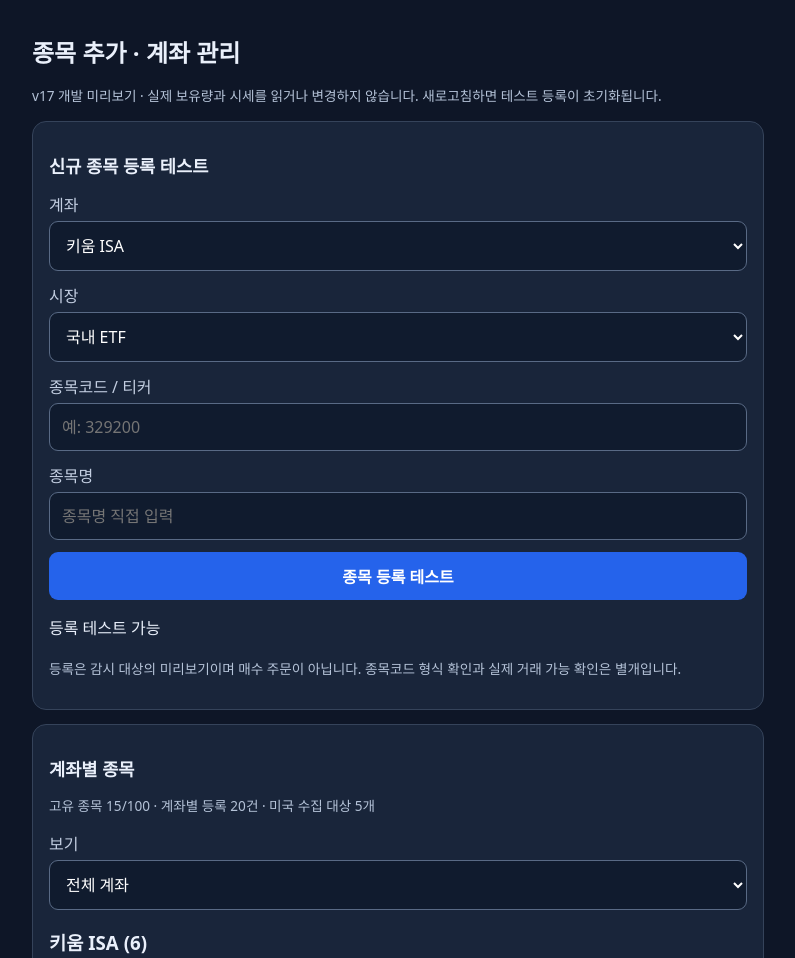
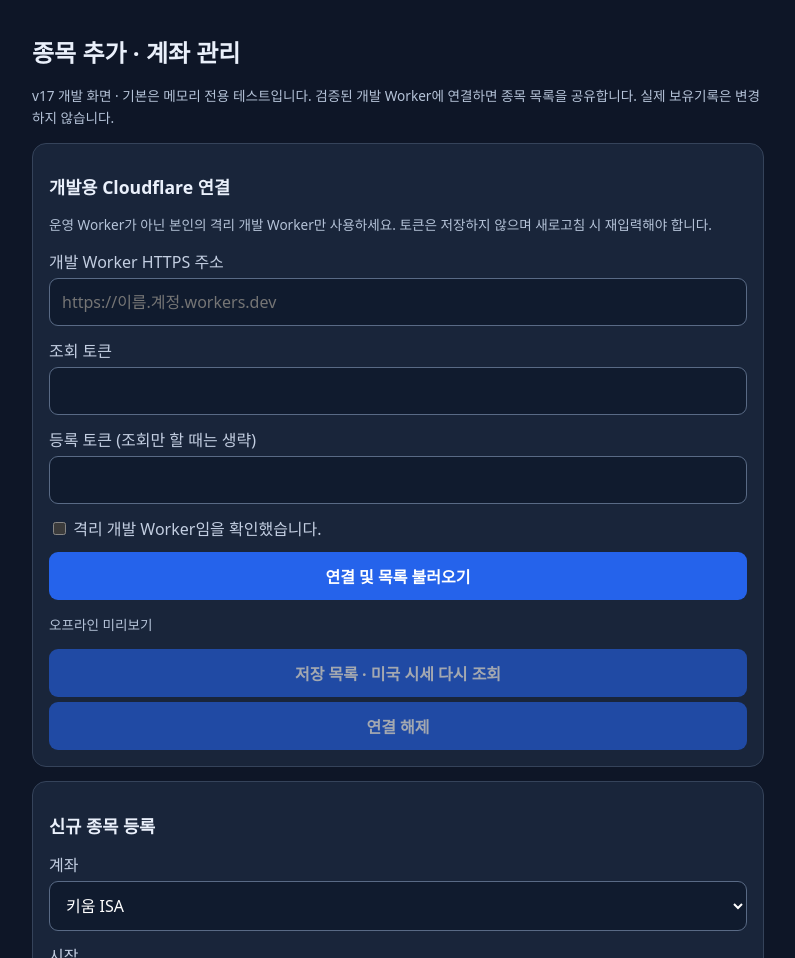
Before and after one commit to pdk7101/Jungho, a plain HTML site: page registry-preview-v17.html in a window 1280 px wide. Shown: the top 958 px of the page, without its empty margins (242-1037 px from the left). Drawn offline with Linux system fonts and the light colour scheme.

Commit message:
v17: add explicit isolated cloud connection controls to registry preview

```diff
--- a/registry-preview-v17.html
+++ b/registry-preview-v17.html
@@ -3,8 +3,10 @@
 <style>
 :root{color-scheme:dark;font-family:system-ui,sans-serif;background:#0e1627;color:#eaf0fb}*{box-sizing:border-box}body{margin:0}main{max-width:760px;margin:auto;padding:18px 14px 48px}h1{font-size:1.5rem}h2{font-size:1.1rem}p{line-height:1.6}.panel{background:#19253a;border:1px solid #35435a;border-radius:14px;padding:16px;margin:14px 0}label{display:block;margin:12px 0;color:#c3cee1}input,select,button{display:block;width:100%;font:inherit;border-radius:9px;padding:12px;margin-top:5px;min-height:44px;border:1px solid #596a85;background:#101b2e;color:#fff}button{background:#2563eb;border:0;font-weight:700;cursor:pointer}button:disabled{opacity:.6}.sub{color:#b5c3d8;font-size:.85rem}.row{border-top:1px solid #35435a;padding:12px 0;overflow-wrap:anywhere}.row strong{display:block}.row p{margin:5px 0}.wait{color:#f5ce86}#message{min-height:1.5em}#message[data-error=true]{color:#ffacb6}[hidden]{display:none!important}.counts{font-variant-numeric:tabular-nums}
 </style></head><body><main>
-<h1>종목 추가 · 계좌 관리</h1><p class="sub">v17 개발 미리보기 · 실제 보유량과 시세를 읽거나 변경하지 않습니다. 새로고침하면 테스트 등록이 초기화됩니다.</p>
-<section class="panel"><h2>신규 종목 등록 테스트</h2><form id="registration">
+<h1>종목 추가 · 계좌 관리</h1><p class="sub">v17 개발 화면 · 기본은 메모리 전용 테스트입니다. 검증된 개발 Worker에 연결하면 종목 목록을 공유합니다. 실제 보유기록은 변경하지 않습니다.</p>
+<section class="panel"><h2>개발용 Cloudflare 연결</h2><p class="sub">운영 Worker가 아닌 본인의 격리 개발 Worker만 사용하세요. 토큰은 저장하지 않으며 새로고침 시 재입력해야 합니다.</p>
+<form id="connection"><label>개발 Worker HTTPS 주소<input id="worker-url" type="url" required autocomplete="off" placeholder="https://이름.계정.workers.dev"></label><label>조회 토큰<input id="view-token" type="password" required minlength="20" autocomplete="off"></label><label>등록 토큰 (조회만 할 때는 생략)<input id="write-token" type="password" minlength="32" autocomplete="off"></label><label><input id="confirm-dev" type="checkbox" required style="display:inline;width:auto;min-height:0"> 격리 개발 Worker임을 확인했습니다.</label><button id="connect" type="submit">연결 및 목록 불러오기</button></form><p id="cloud-status" role="status" class="sub">오프라인 미리보기</p><button id="cloud-refresh" type="button" disabled>저장 목록 · 미국 시세 다시 조회</button><button id="disconnect" type="button" disabled>연결 해제</button></section>
+<section class="panel"><h2>신규 종목 등록</h2><form id="registration">
 <label>계좌<select id="account" required><option value="kiwoom-isa">키움 ISA</option><option value="toss-kr">토스 국내</option><option value="toss-us">토스 미국</option></select></label>
 <label id="venue-label">시장<select id="venue"><option value="KRX-ETF">국내 ETF</option><option value="KOSPI">코스피</option><option value="KOSDAQ">코스닥</option></select></label>
 <label>종목코드 / 티커<input id="symbol" required maxlength="15" autocomplete="off" autocapitalize="characters" spellcheck="false" placeholder="예: 329200"></label>
@@ -12,5 +14,5 @@
 <button type="submit" id="add" disabled>종목 등록 테스트</button></form><p id="message" role="status" aria-live="polite">화면 초기화 중</p>
 <p class="sub">등록은 감시 대상의 미리보기이며 매수 주문이 아닙니다. 종목코드 형식 확인과 실제 거래 가능 확인은 별개입니다.</p></section>
 <section class="panel"><h2>계좌별 종목</h2><p id="counts" class="counts sub"></p><label>보기<select id="filter"><option value="all">전체 계좌</option><option value="kiwoom-isa">키움 ISA</option><option value="toss-kr">토스 국내</option><option value="toss-us">토스 미국</option></select></label><div id="list"></div></section>
-<p class="sub">기존 종목 목록은 v16 코드의 등록 목록을 바탕으로 표시합니다. 실제 잔고가 아니며 신규 등록은 현재 브라우저 메모리에서만 유지됩니다.</p>
+<p class="sub">기존 목록은 v16 등록 목록 기준입니다. 실제 잔고가 아닙니다. 미연결 테스트 등록은 메모리에만 남고, 연결 상태에서는 서버 확인 후 등록됩니다.</p>
 <noscript>이 미리보기에는 JavaScript가 필요합니다.</noscript></main><script type="module" src="./registry-ui-page.mjs"></script></body></html>
```
